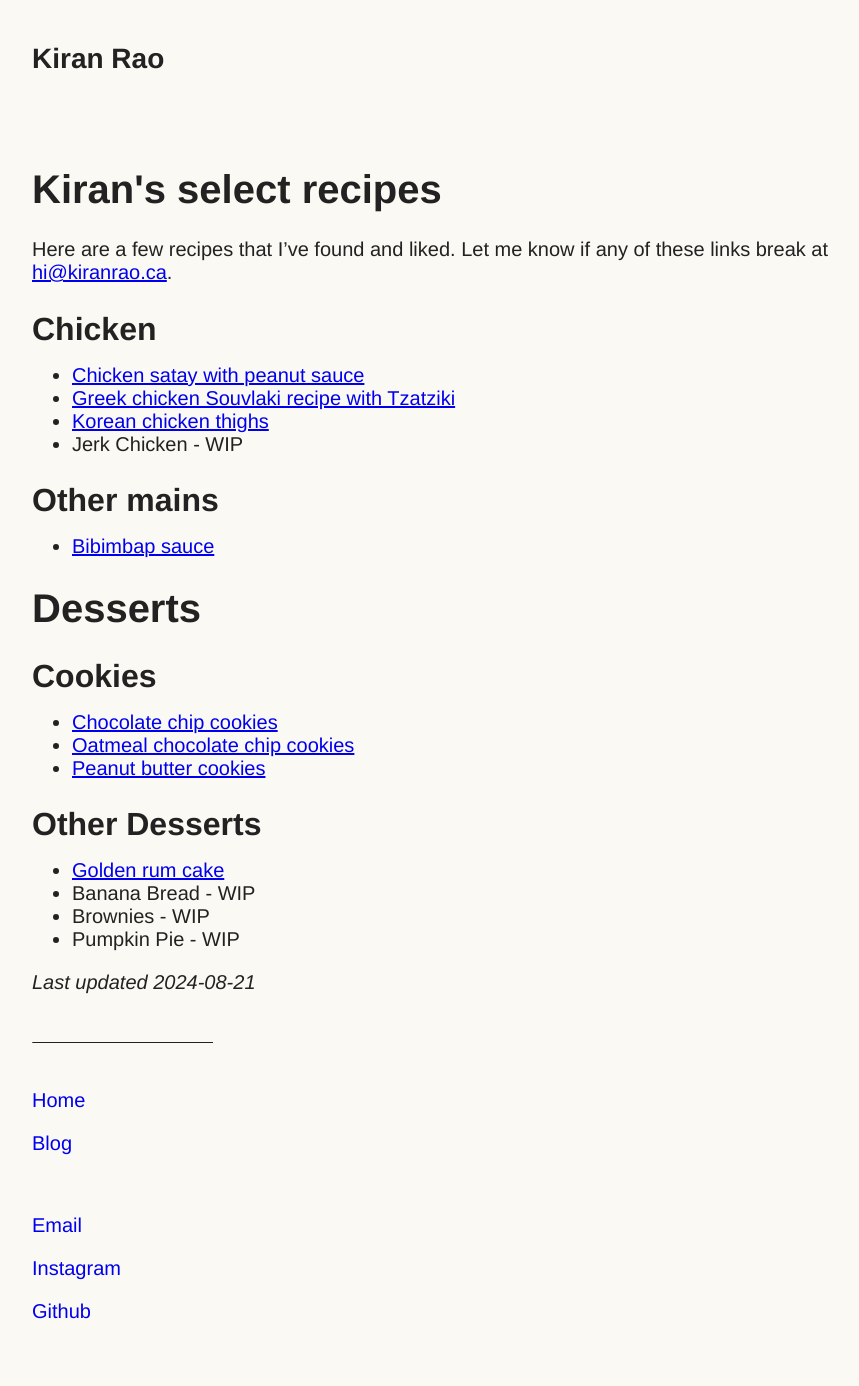
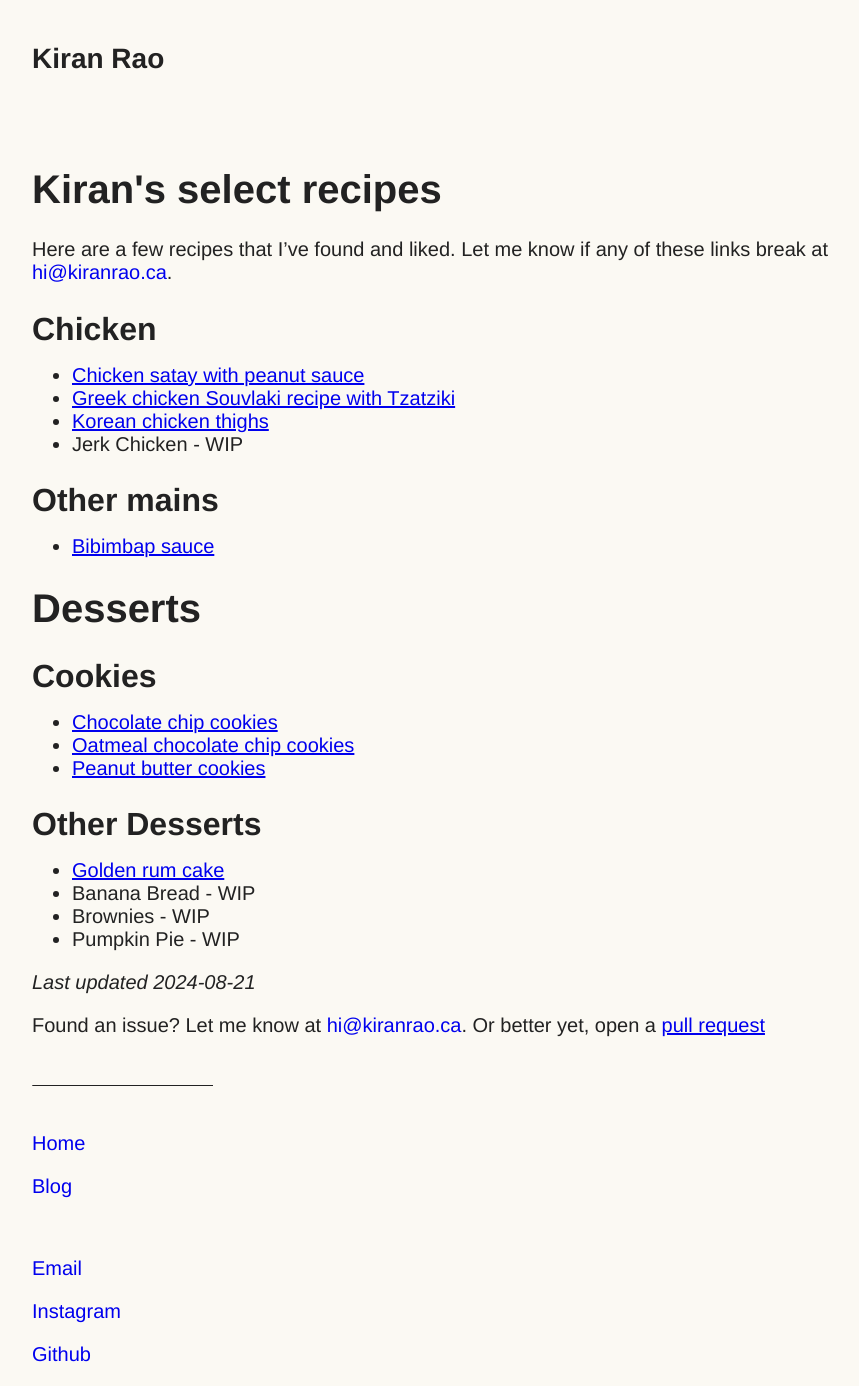
Before and after one commit to Kiran-Rao/kiran-rao.github.io, a Jekyll site: the page built from docs/recipes/index.md, in a window 1280 px wide. Shown: the whole page, without its empty margins (160-1019 px from the left). Built offline with Jekyll 4.4.1, drawn with Linux system fonts in a browser that asks for light colours; before the commit the page ends 1343 px from its top, so only the background shows below that.

Commit message:
First draft of 'Open a pull request' link

```diff
--- a/docs/_config.yml
+++ b/docs/_config.yml
@@ -11,6 +11,8 @@ author: 'Kiran Rao'
 description: 'Hi, my name is Kiran.'
 url: 'https://kiranrao.ca'
 markdown: kramdown
+repo: 'https://github.com/Kiran-Rao/kiran-rao.github.io'
+siteDirectory: 'https://github.com/Kiran-Rao/kiran-rao.github.io/tree/master'
 
 # Exclude unpublished files from sitemap
 defaults:
--- /dev/null
+++ b/docs/_includes/email.html
@@ -0,0 +1 @@
+<a class="link" href="mailto:{{site.email}}" target="_blank" rel="noopener">{{site.email}}</a>
--- a/docs/_layouts/post.html
+++ b/docs/_layouts/post.html
@@ -7,5 +7,9 @@ layout: default
     <h1>{{page.title}}</h1>
     <time>{{ page.date | date: "%B %-d, %Y" }}</time>
     {{ content }}
+    <p>
+      Found an issue? Let me know at {% include email.html %}. Or better yet, open a
+      <a href="{{site.siteDirectory}}/docs/{{page.path}}">pull request</a>
+    </p>
   </article>
 </div>
```
Also changed, not shown: docs/recipes/index.md (+1 -1 lines), 1 other file.
